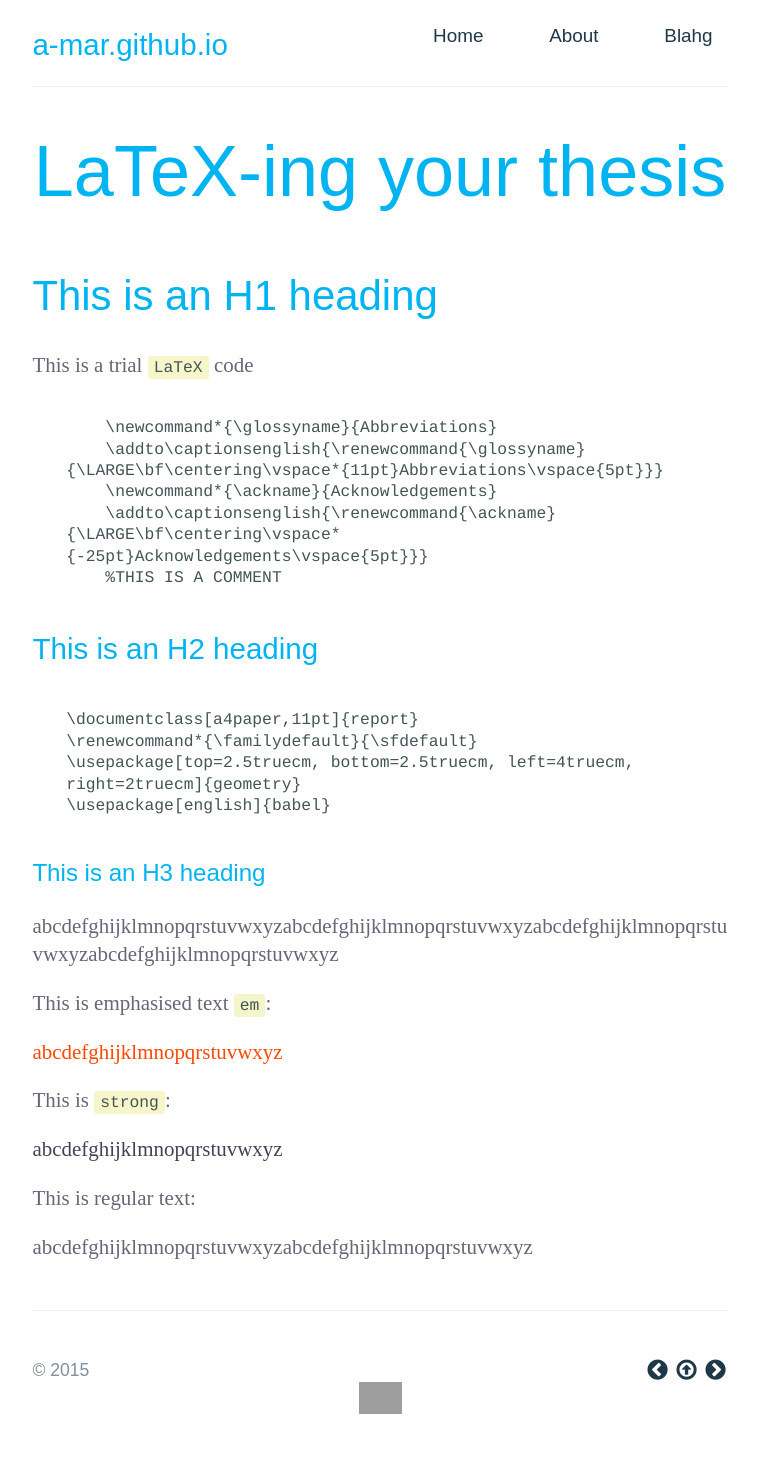
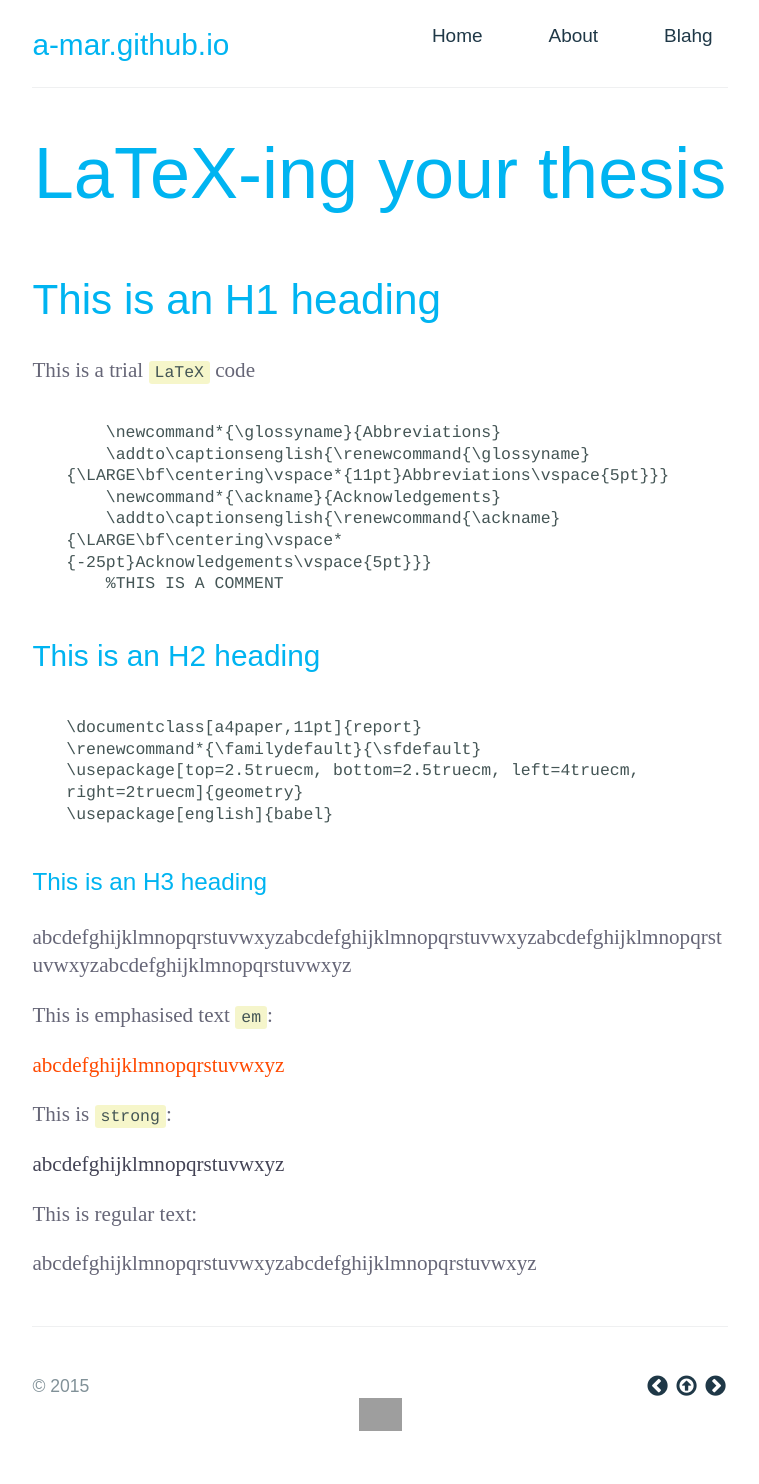
Before and after one commit to a-mar/blahg, a Jekyll site: the page built from index.html, in a window 1280 px wide. Shown: the whole page, without its empty margins (260-1019 px from the left). Built offline with Jekyll 4.4.1, drawn with Linux system fonts in a browser that asks for light colours; nearby versions of some CDN libraries; some web fonts are replaced; Markdown is read by kramdown in place of the engine named in the settings; grey boxes are pictures that could not be loaded.

Commit message:
Update main.css

```diff
--- a/stylesheets/main.css
+++ b/stylesheets/main.css
@@ -27,15 +27,15 @@ body {
   @media screen and (min-width: 64em) {
     body {
       /* font: 131%/1.33 'FiraBook', sans-serif; } } */
-      font: 131%/1.33 'SSLig', serif; } }
+      font: 132%/1.35 'SSLig', serif; } }
   @media screen and (min-width: 42em) and (max-width: 64em) {
     body {
       /* font: 120%/1.2 'FiraBook', sans-serif; } } */
-      font: 120%/1.2 'SSLig', serif; } }
+      font: 123%/1.25 'SSLig', serif; } }
   @media screen and (max-width: 42em) {
     body {
       /* font: 100%/1.1 'FiraBook', sans-serif; } } */
-      font: 100%/1.1 'SSLig', serif; } }
+      font: 100%/1.15 'SSLig', serif; } }
 
 p {
   /* font-family: 'FiraBook', sans-serif; */
```
